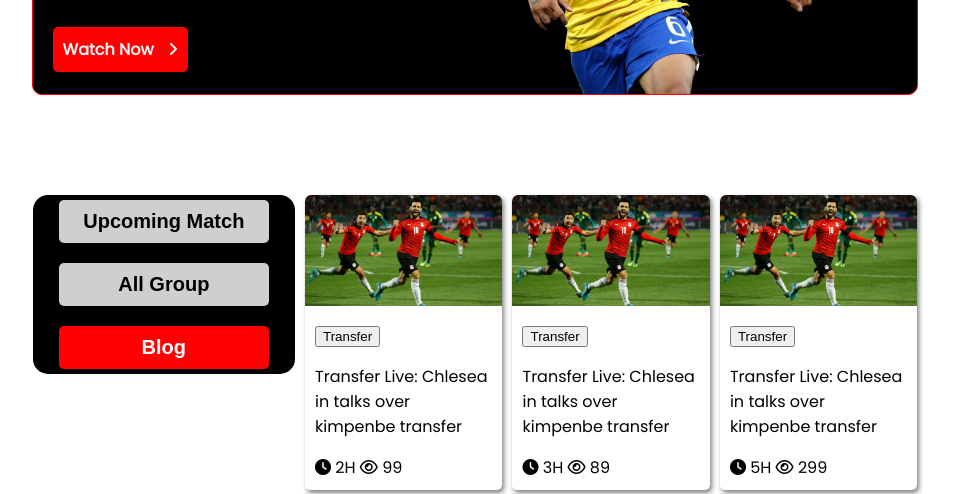
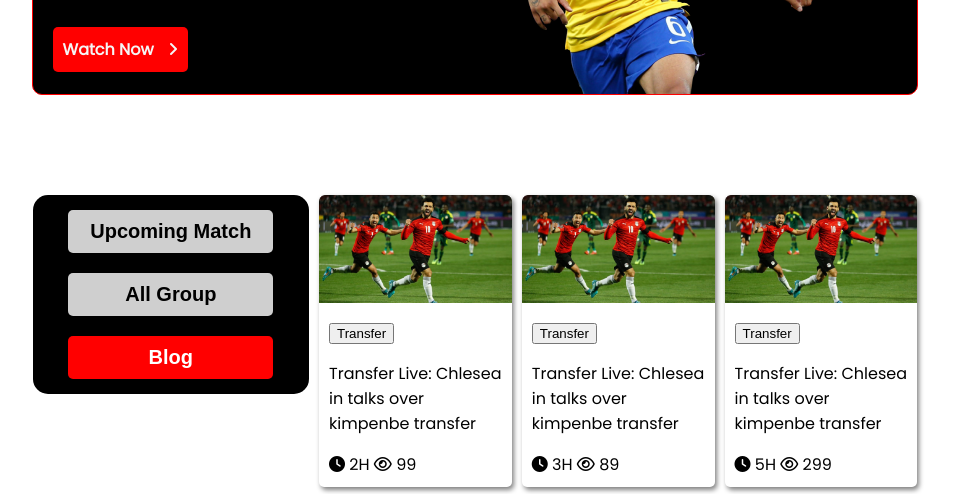
Before and after one commit to MdRafi0198/worldcup, a plain HTML site: page index.html in a window 1280 px wide. Shown: the part 297-791 px from the top of the page, without its empty margins (165-1118 px from the left). Drawn offline with nearby package versions, Linux system fonts and the light colour scheme.

Commit message:
last added

```diff
--- a/index.html
+++ b/index.html
@@ -32,10 +32,16 @@
         </section>
     </header>
     <section class="container">
-        <div class="blog-botton">
-            <a href="match.html"><button class="button" type="button">Upcoming Match</button></a>
+        <!-- <div class="blog-botton">
+            <a href="match-feature.html"><button class="button" type="button">Upcoming Match</button></a>
             <button class="button" type="button">All Group</button>
             <a href="index.html"><button class="button active" type="button">Blog</button></a>
+
+        </div> -->
+        <div class="blog-botton">
+            <a href="match-feature.html"><button class="button bg-white " type="button">Upcoming Match</button></a>
+            <button class="button bg-white" type="button">All Group</button>
+            <a href="index.html"><button class="button bg-red" type="button">Blog</button></a>
 
         </div>
         <div class="blog-container">
--- a/style.css
+++ b/style.css
@@ -55,6 +55,8 @@ body {
     font-weight: bold;
 }
 
+
+
 .fa-angle-right {
     margin-left: 10px;
 }
@@ -68,6 +70,14 @@ body {
 }
 
 .blog-botton {
+    /* display: flex;
+    flex-direction: column;
+    border-radius: 15px;
+    gap: 10px;
+    flex: 30%;
+    align-self: flex-start;
+    background-color: black;
+    text-align: center; */
     display: flex;
     flex-direction: column;
     border-radius: 15px;
@@ -76,10 +86,21 @@ body {
     align-self: flex-start;
     background-color: black;
     text-align: center;
+    padding: 10px;
 }
 
 .button {
     width: 80%;
+    align-items: center;
+    margin: 5px auto;
+    font-weight: 700;
+    border-radius: 5px;
+    padding: 10px;
+    font-size: 20px;
+    transition: .3s;
+    border: none;
+    outline: none;
+    /* width: 80%;
     align-items: center;
     margin: 5px auto;
     background-color: rgb(207, 207, 207);
@@ -90,20 +111,30 @@ body {
     font-size: 20px;
     transition: .3s;
     border: none;
-    outline: none;
+    outline: none; */
 
 }
 
+/*
 .button:active {
     background-color: red;
     color: white;
+} */
+
+button:hover {
+    background-color: #2bcbba;
 }
 
-button:hover {
-    background-color: lightslategrey;
+/* button.active {
+    background-color: red;
+    color: white;
+} */
+.bg-white {
+    background-color: rgb(207, 207, 207);
+    color: black;
 }
 
-button.active {
+.bg-red {
     background-color: red;
     color: white;
 }
```
Also changed, not shown: match-feature.html (+7 -2 lines).
